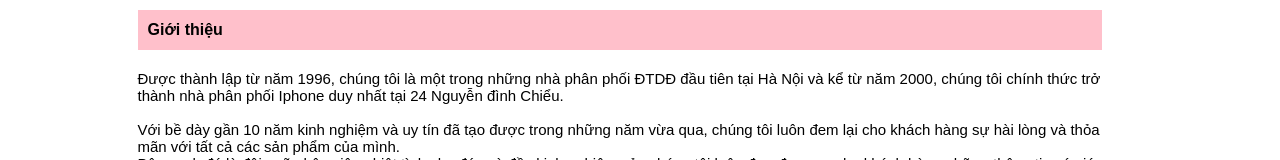
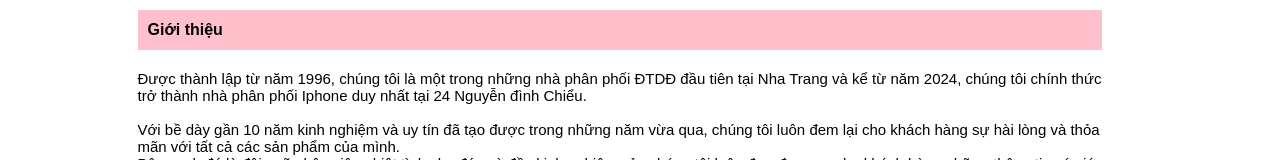
Before and after one commit to Phungthevinh/kinhdoanhthuongmaimaster, a plain HTML site: page gioithieu.html in a window 1280 px wide. Shown: the part 164-324 px from the top of the page. Drawn offline with Linux system fonts and the light colour scheme.

Commit message:
Update gioithieu.html

```diff
--- a/gioithieu.html
+++ b/gioithieu.html
@@ -46,8 +46,8 @@
                 Giới thiệu
             </h4>
             <div class="page-info">
-                <p>Được thành lập từ năm 1996, chúng tôi là một trong những nhà phân phối ĐTDĐ đầu tiên tại Hà Nội và
-                    kể từ năm 2000, chúng tôi chính thức trở thành nhà phân phối Iphone duy nhất
+                <p>Được thành lập từ năm 1996, chúng tôi là một trong những nhà phân phối ĐTDĐ đầu tiên tại Nha Trang và
+                    kể từ năm 2024, chúng tôi chính thức trở thành nhà phân phối Iphone duy nhất
                     tại 24 Nguyễn đình Chiểu.
                 </p>
                 <br />
```
